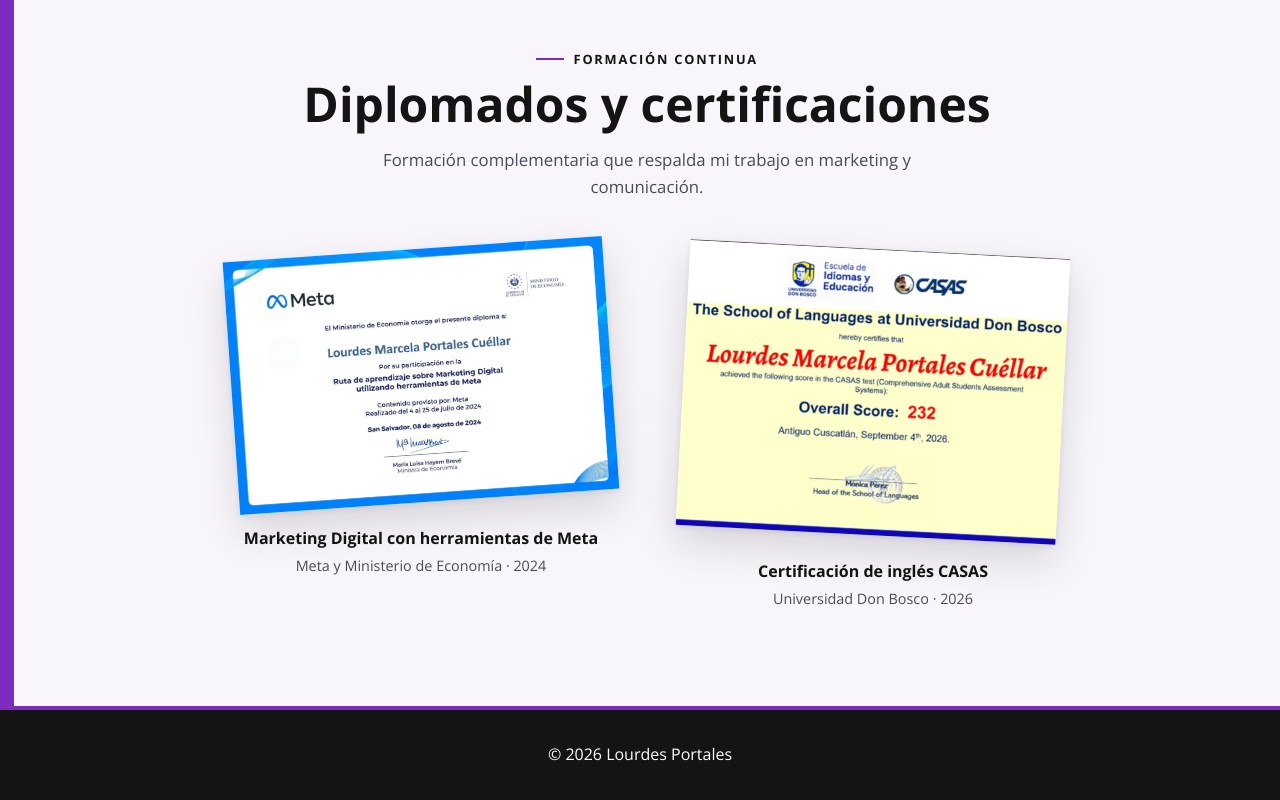
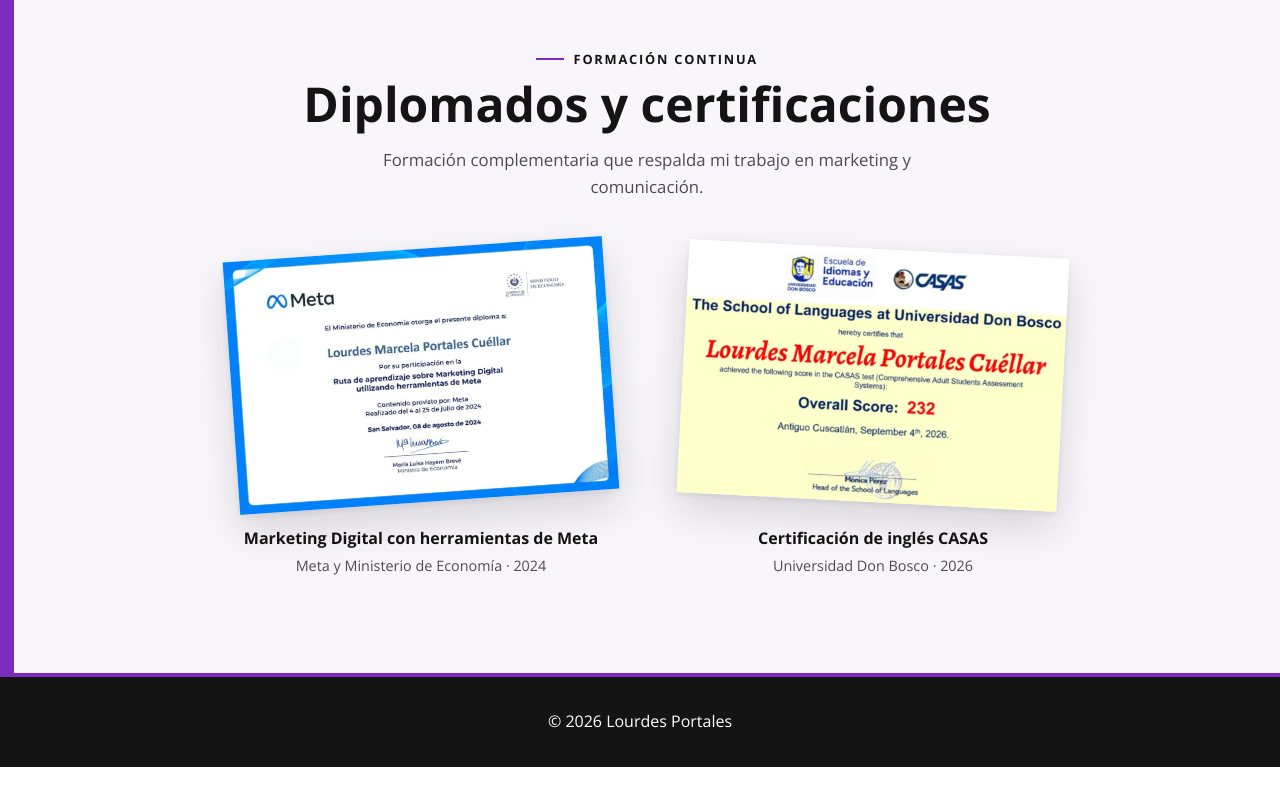
Before and after one commit to VReyna7/portafolio_lou, an Angular app: page / in a window 1280 px wide. Shown: the part 3610-4410 px from the top of the page. After the commit the page ends 4377 px from the top, so only its background shows below. Built offline with nearby package versions, Linux system fonts and the light colour scheme; a web font is replaced by a local one.

Commit message:
Diplomas del mismo tamano y hover recto en ambos

```diff
--- a/src/app/components/certifications/certifications.css
+++ b/src/app/components/certifications/certifications.css
@@ -49,16 +49,21 @@
   rotate: 3deg;
 }
 
-.diploma__paper:hover,
-.diploma__paper:focus-visible {
+/* Same specificity as the even-tilt rule and declared after it, so hover wins for every diploma. */
+.diploma .diploma__paper:hover,
+.diploma .diploma__paper:focus-visible {
   rotate: 0deg;
   scale: 1.04;
   box-shadow: 0 28px 60px rgba(123, 44, 191, 0.22), 0 4px 10px rgba(20, 20, 20, 0.08);
 }
 
+/* Uniform thumbnails regardless of each scan's ratio; the viewer still shows the full image.
+   The crop leans to the bottom, where diplomas usually have the most empty space. */
 .diploma__paper img {
   width: 100%;
-  height: auto;
+  aspect-ratio: 3 / 2;
+  object-fit: cover;
+  object-position: 50% 15%;
 }
 
 .diploma__title {
@@ -74,7 +79,7 @@
 
 /* Paper mock-up shown until the real scan is added. */
 .mock {
-  aspect-ratio: 1.414 / 1;
+  aspect-ratio: 3 / 2;
   padding: 0.9rem;
   background: var(--white);
 }
@@ -136,7 +141,7 @@
 
 /* Height-capped so a landscape diploma plus its caption fit without scrolling. */
 .viewer__paper .mock {
-  width: min(100%, calc(74vh * 1.414));
+  width: min(100%, calc(74vh * 1.5));
   margin: 0 auto;
 }
 
```
